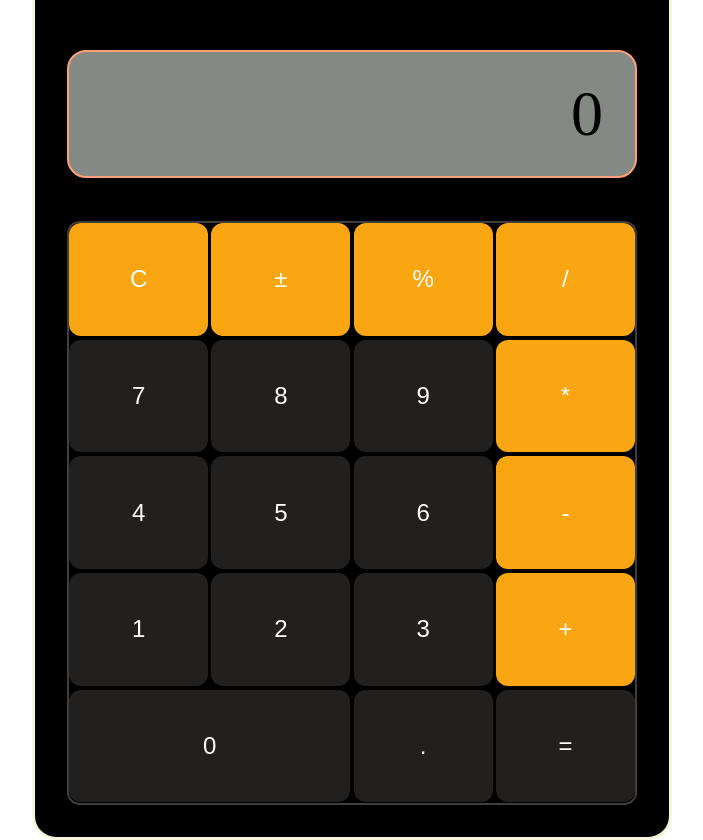
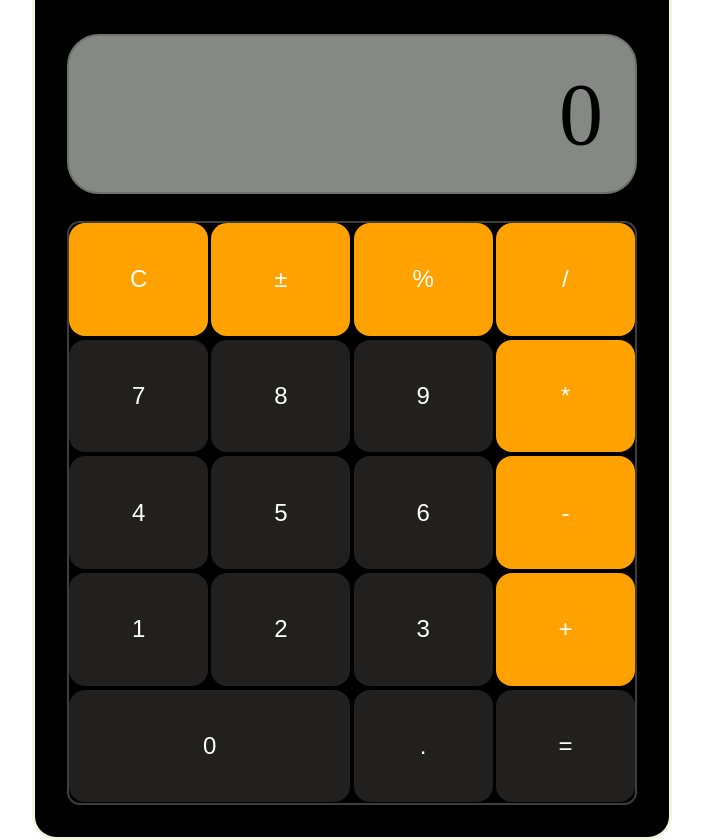
Before and after one commit to Soomin-02/JS_Calculator, a plain HTML site: page index.html in a window 1280 px wide. Shown: the whole page, without its empty margins (288-991 px from the left). Drawn offline with Linux system fonts and the light colour scheme.

Commit message:
연산자 버튼 컬러 변경함

```diff
--- a/style.css
+++ b/style.css
@@ -53,14 +53,14 @@ body {
 }
 
 #display {
-    border: 2px solid lightsalmon;
-    border-radius: 1.2rem;
+    border: 2px solid rgb(114, 112, 111);
+    border-radius: 2rem;
     width: 100%;
-    height: 8rem;
+    height: 10rem;
     display: flex;
     align-items: center;
     justify-content: flex-end;
-    font-size: 4rem;
+    font-size: 5.5rem;
     padding: 2rem;
     background-color: #848a83; /* 배경색 `추가 */
     text-align: right;
@@ -68,7 +68,7 @@ body {
 
 
 .button {
-    border-radius: 0.75rem;
+    border-radius: 1rem;
     flex: 1 1 calc(25% - 0.2rem);/* 각 버튼의 기본 크기를 설정 */
     display: flex;
     align-items: center;
@@ -102,11 +102,11 @@ body {
 }
 
 .operator{
-    background-color: #faa512;
+    background-color: #ffa200;
 }
 
 .function{
-    background-color: #faa512;
+    background-color: #ffa200;
 }
 .operator:hover{
     background-color: #ab6811;
```
